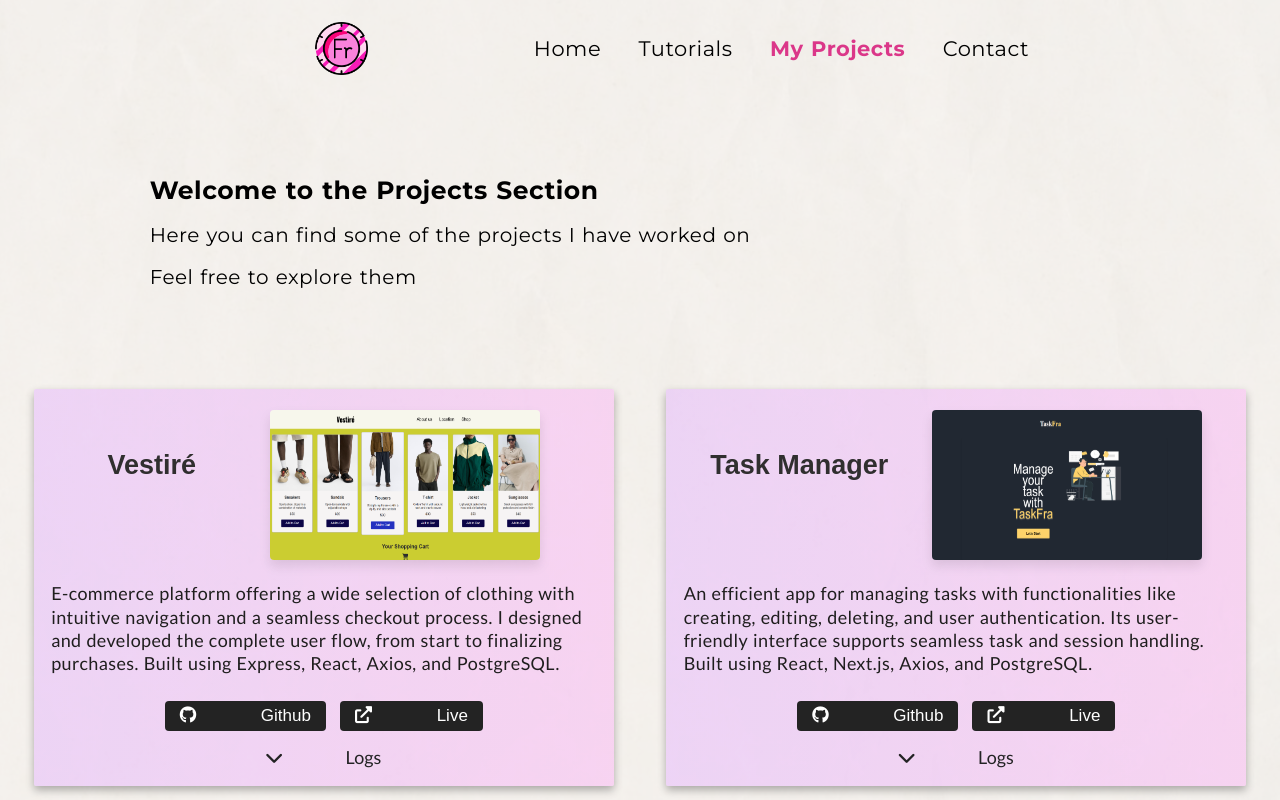
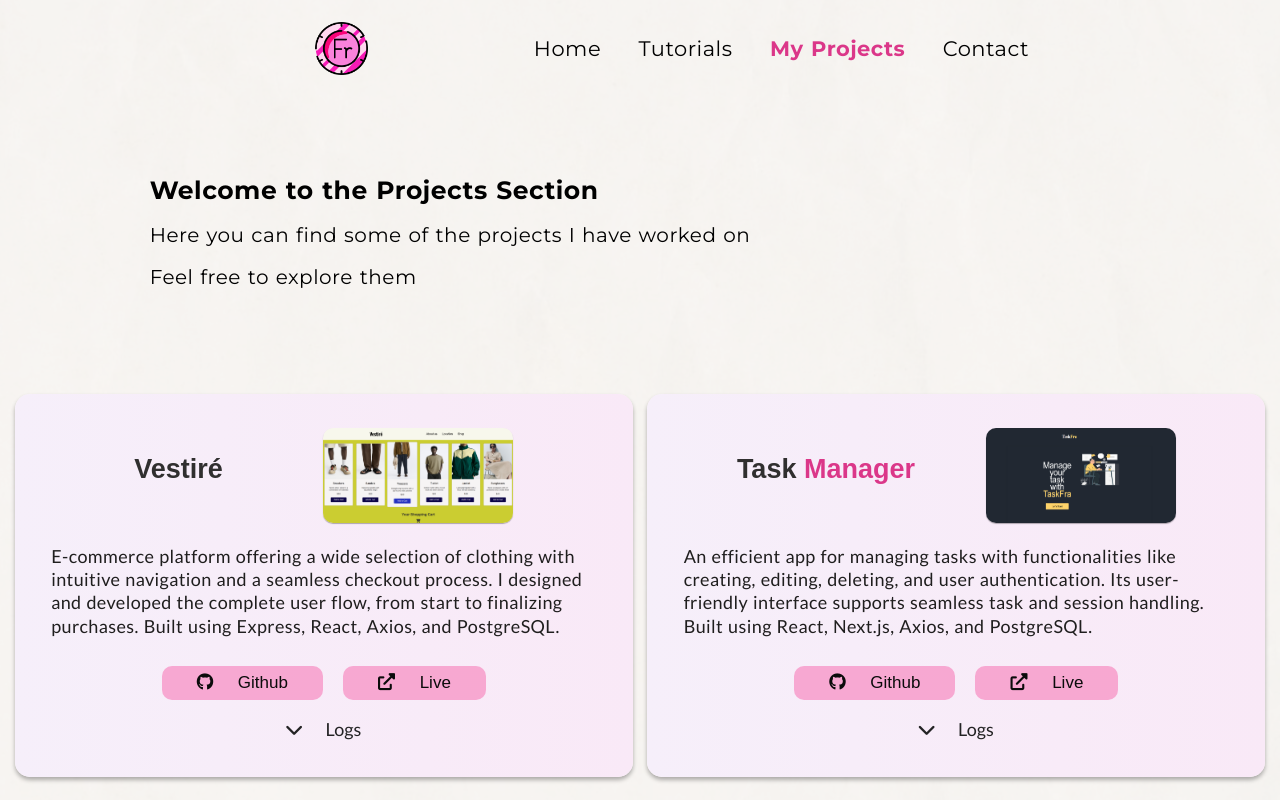
Before and after one commit to Fransei29/new-portfolio, a Next.js app: page /projects in a window 1280 px wide. Built offline with nearby package versions, Linux system fonts and the light colour scheme.

Commit message:
Implement

```diff
--- a/app/globals.css
+++ b/app/globals.css
@@ -1,5 +1,12 @@
 @import url('https://fonts.googleapis.com/css2?family=EB+Garamond:ital,wght@0,400..800;1,400..800&display=swap');
 @import url('https://fonts.googleapis.com/css2?family=Lato:wght@400;700&family=Montserrat:wght@400;700&display=swap');
+
+:root {
+  /* Paleta de colores */
+  --primary-color:rgb(219, 55, 137); /* El color que estás usando mucho */
+  --text-color:rgb(36, 36, 36);
+}
+
 
 /* --- GENERAL --- */
 html, body {
@@ -42,7 +49,7 @@ body::before {
   bottom: 0;
   width: 100%;
   height: 100%;
-  background-color: rgba(255, 255, 255, 0.8); /* Capa semi-transparente */
+  background-color: rgba(255, 255, 255, 0.85); /* Capa semi-transparente */
   z-index: -1;
 }
 
@@ -52,15 +59,16 @@ body::before {
   flex-direction: column;
   margin: 0;
   height: 100%;
-  padding: 5% 25% 5% 25%;
+  padding: 2% 23% 2% 23%;
 }
 
 
 .button-container-to-go{
   display: flex;
   justify-content: center;
-  margin-top: 10%;
+  margin-top: 5%;
   margin-right: 30%;
+  margin-bottom:3%;
 }
 
 .button-to-go{
@@ -68,7 +76,7 @@ body::before {
   margin-bottom: 5%;
   font-size: 20px;
   color: rgb(240, 239, 239);
-  background-color: rgb(201, 48, 125);
+  background-color: var(--primary-color);
   border: none;
   border-radius: 4px;
   cursor: pointer;
@@ -83,17 +91,17 @@ body::before {
 .button-container{
   display: flex;
   justify-content: center;
-  margin-top: 10%;
+  margin-top: 5%;
 }
 
 .button-tutorials{
   padding: 10px 50px;
   margin-left: 30px;
   margin-right: 30px;
-  margin-bottom: 5%;
+  margin-bottom: 10%;
   font-size: 20px;
   color: rgb(240, 239, 239);
-  background-color: rgb(201, 48, 125);
+  background-color: var(--primary-color);
   border: none;
   border-radius: 4px;
   cursor: pointer;
@@ -151,17 +159,17 @@ body::before {
   font-size: 53px;
   margin-right: 31%;
   padding-top: 11%;
-  font-weight: bold;
+  font-weight: 700;
   margin-bottom: -0.1%;
 }
 
 .name-highlight {
-  color: rgb(219, 55, 137); /* Color específico para el nombre Franco */
+  color: var(--primary-color);
 }
 
 .subtitle {
   font-size: 22px;
-  color: #302d2d;
+  color: #444343;
   padding-right: 43%;
   padding-left: 20%;
 }
@@ -182,9 +190,9 @@ body::before {
 }
 
 .waving-hand {
-  display: inline-block; /* Permite la animación en línea */
-  animation: wave 1s infinite; /* Aplica la animación con un ciclo más largo */
-  font-size: 48px; /* Tamaño del emoji de la mano */
+  display: inline-block;
+  animation: wave 1.3s infinite;
+  font-size: 51px;
 }
 
 @keyframes wave {
@@ -210,7 +218,7 @@ body::before {
 /* --- SOCIAL MEDIA --- */
 
 .socialmedia {
-  gap: 20px;
+  gap: 28px;
   transition: transform 0.5s ease-in-out;
   padding-left: 40%;
   padding-top: 5%;
@@ -219,54 +227,30 @@ body::before {
 }
 
 .soicon {
-  color: #020101;
-  padding: 15%;
+  color: #373737;
+  padding: 16%;
   font-size: 33px;
   transition: transform 0.7s cubic-bezier(0.25, 1, 0.5, 1), color 0.7s ease-in-out;
 }
 
 .socialmedia a:hover .soicon {
-  transform: scale(1.3);
+  transform: scale(1.2);
 }
 
-
-/* Estilos Generales */
-
-
-.about-main{
-  width: 100%;
-  height: 100%;
-  margin: 0;
-  padding: 0;
-}
-
-
-/* Name title */
-  .name-title {
-    padding: 4%;
- }
-
-  /* Subtitle description */
-  .sub-description{
-    font-size: 16px;
-    color: #494747;
-    margin-bottom: 8%;
+  /* Experience Section */
+  .experience-section, .projects-section, .contact-section, .skills-section {
+    margin-top: 5%;
+    margin-bottom: 7%;
   }
 
-  /* Experience Section */
-  .experience-section, .projects-section {
-    margin-top: 10%;
-    margin-bottom: 10%;
-  }
-
-  .experience-section h2, .projects-section h2 {
+  .exper3ence-section h2, .projects-section h2 {
     font-size: 28px;
     color: #222;
   }
 
   .projects-section p {
     font-size: 21px;
-    color: #202020;
+    color: #363636;
     margin-top: 4%;
     margin-bottom: 4%;
   }
@@ -291,7 +275,7 @@ body::before {
 
   .divider {
     border: none;
-    border-top: 1px solid #db3789;;
+    border-top: 1px solid var(--primary-color);
     margin-top: 3%;
     padding-top: 2%;
     padding-bottom: 2%;
@@ -339,10 +323,8 @@ body::before {
 
   /* Skills Section */
   .skills-section {
-    margin-bottom: 17%;
+    margin-bottom: 10%;
     width: 100%;
-  }
-  .skill-icon {
   }
 
   .skill-name {
@@ -354,32 +336,32 @@ body::before {
   .skills-section h2 {
     font-size: 28px;
     color: #222;
-    margin-bottom: 3%;
+    margin-bottom: 0;
   }
 
-  h3{
+  h3 {
     font-family: 'Poppins', sans-serif;
     font-weight: bold;
     font-size: 22px;
-    padding-top: 6%;
-    padding-bottom: 1%;
+    padding-top: 2%;
+    padding-bottom: 0;
     padding-left: 1%;
   }
 
   .skills-grid {
     display: grid;
-    grid-template-columns: repeat(auto-fill, minmax(120px, 1fr));
+    grid-template-columns: repeat(auto-fill, minmax(250px, 1fr));
     gap: 15px;
   }
 
   .skill-card {
-    background-color: rgba(215, 0, 190, 0.181);
+    background-color:rgb(219, 55, 137, 0.4);
     display: flex;
     flex-direction: row;
     align-items: center;
-    padding: 10px 15px;
+    padding: 10px 12px;
     text-align: center;
-    border-radius: 1px;
+    border-radius: 7px;
     box-shadow: 0 1px 3px rgba(0, 0, 0, 0.3);
     transition: transform 0.3s ease, background-color 0.3s ease;
   }
@@ -388,8 +370,6 @@ body::before {
     background-color: rgba(250, 121, 235, 0.5);
     transform: scale(1.05) ;
   }
-
-
 
 /* --- NAV BAR --- */
 
@@ -408,8 +388,9 @@ nav {
 
 .active {
   font-weight: bold;
-  color: #db3789;;  /* O el color que prefieras */
+  color: var(--primary-color);
 }
+
 nav a {
   font-size: 21px;
   color: black;
@@ -427,7 +408,7 @@ nav a::after {
   bottom: 21px;
   width: 0;
   height: 3px;
-  background-color: #db3789;
+  background-color: var(--primary-color);
   transition: width 0.4s ease;
 }
 
@@ -531,7 +512,7 @@ body.dark-mode {
   position: relative;
   padding-left: 17%;
   margin-top: 2%;
-  margin-bottom: 9%;
+  margin-bottom: 4%;
   color: black;
   text-decoration: none;
   transition: color 0.3s ease;
@@ -545,10 +526,10 @@ p {
   content: '';
   position: absolute;
   left: 22px;
-  bottom: -20px;
+  bottom: -10px;
   width: 0;
   height: 2px;
-  background-color: #db3789;
+  background-color: var(--primary-color);
   transition: width 0.4s ease;
 }
 
@@ -564,7 +545,7 @@ p {
   content: '';
   width: 0.5em;
   height: 1.1em;
-  background-color: rgb(185, 10, 127);
+  background-color: var(--primary-color);
   position: absolute;
   left: 13%;
   top: 46%;
--- a/app/page.js
+++ b/app/page.js
@@ -28,7 +28,7 @@ export default function Home() {
         <Skills></Skills>
         <h2 className="highlight contact-page-title">Get in Touch</h2>
         <p className="tit-contact2">I am always open to hearing about new ideas and work opportunities.</p>
-        <p className="tit-contact1">If you are looking for a developer passionate about building effective solutions, do not hesitate to reach out.</p>
+        <p className="tit-contact1">If you are looking for a developer passionate about building effective solutions, do not hesitate to<strong> reach out.</strong></p>
         <div className='button-container-to-go'>
           <Link href="/contact">
             <button className="button-to-go">Contact</button>
--- a/app/projects/page.js
+++ b/app/projects/page.js
@@ -48,7 +48,7 @@ const projects = [
     ]
   },
   {
-    title: 'Dynamic Blog App',
+    title: 'Dynamic Blog',
     description: `A responsive blog application that fetches posts from an RSS feed (TechCrunch) and user-generated content from Airtable. Features include dynamic routing, user blog management, and a clean, responsive design. Built using Next.js, Tailwind CSS, and Parser.`,
     link2: 'https://github.com/Fransei29/next-blogs-post/blob/main/app/page.js',
     link3: 'https://next-blogs-post-ahua.vercel.app/',
--- a/app/tutorials/tutorials.css
+++ b/app/tutorials/tutorials.css
@@ -70,9 +70,8 @@
 
   .projects-grid {
     display: grid;
-    grid-template-columns: repeat(2, 1fr); /* Dos columnas para los tutoriales */
-    gap: 20px; /* Espacio entre los elementos */
-    width: 100%; /* Asegura que ocupe todo el ancho */
+    grid-template-columns: repeat(2, 1fr);
+    gap: 4px;
   }
 
   .page-title {
--- a/components/ProjectCard/ProjectCard.css
+++ b/components/ProjectCard/ProjectCard.css
@@ -1,68 +1,67 @@
+
+
 /* --- CARDS --- */
-
 .project-card {
     display: flex;
     flex-direction: row;
     justify-content: space-evenly;
     flex-wrap: wrap;
-    border-radius: 2px;
-    background: linear-gradient(90deg, rgba(232, 193, 251, 0.6) 0%,rgba(249, 192, 244, 0.6) 100%);
+    padding: 3%;
+    border-radius: 15px;
+    background: linear-gradient(90deg, rgb(246, 239, 250) 0%,rgb(249, 233, 247) 100%);
     text-align: center;
     align-items: center;
     width: 100%;
     max-width: 580px;
     max-height: 700px;
-    margin: 30px auto;
-    box-shadow: 0 4px 8px rgba(0, 0, 0, 0.3);
+    margin: 35px auto;
+    box-shadow: 0 3px 4px rgba(0, 0, 0, 0.3);
     transition: transform 0.3s ease, box-shadow 0.3s ease;
     overflow: hidden;
   }
 
   .project-card:hover {
-    transform: translateY(-12px);
-    box-shadow: 0 8px 16px rgba(0, 0, 0, 0.3);
+    transform: translateY(-4px);
+    box-shadow: 0 4px 10px rgba(0, 0, 0, 0.3);
+    cursor: pointer;
   }
 
   .project-icon{
-    width: 35px;
-    height:35px;
-    padding-top: 8px;
+    width: 40px;
+    height:40px;
+    padding-top: 11px;
     padding-bottom: 2px;
-  }
-
-  .project-card h2 {
-    margin-top: 0;
   }
 
   .project-card a {
     display: inline-block;
     position: relative;
     flex-direction: row;
-    padding: 5px 15px;
-    margin: 7px;
-    color: #fff;
+    padding: 7px 35px;
+    margin: 10px;
+    color: rgb(11, 11, 11);
     font-size: 17px;
-    background-color: rgb(35, 35, 35);
-    border-radius: 4px;
+    background-color: rgba(248, 152, 200, 0.8);
+    border-radius: 10px;
     text-decoration: none;
     transition: background-color 0.3s ease, transform 0.3s ease;
   }
 
   .project-card a:hover {
-    background-color: rgb(50, 47, 47);
-    transform: scale(1.1);
+    background-color: rgb(245, 84, 165, 0.9);
+    transform: scale(1.05);
   }
 
   .project-card i{
-    padding-right: 60px;
+    padding-right: 20px;
   }
 
   .project-image{
-    width:280;
+    width:270;
     height:150;
-    border-radius: 4px;
+    border-radius: 10px;
     transition: transform 0.3s ease, box-shadow 0.3s ease;
-    box-shadow: 0 6px 12px rgba(0, 0, 0, 0.1);
+    box-shadow: 0 1px 1px rgba(0, 0, 0, 0.3);
     margin-top: 8%;
   }
 
@@ -82,6 +81,10 @@
     font-size: 18px;
     font-weight: bold;
     color:#302f2f;
+  }
+
+  .highlight-second-word {
+    color: var(--primary-color);
   }
 
   /* --- LOGS FROM CARDS --- */
--- a/components/ProjectCard/ProjectCard.js
+++ b/components/ProjectCard/ProjectCard.js
@@ -4,6 +4,20 @@ import Image from 'next/image';
 import '@fortawesome/fontawesome-free/css/all.min.css';
 import { useState } from 'react';
 import './/ProjectCard.css'
+
+// Función para formatear el título
+const formatTitle = (title) => {
+  const words = title.split(' ');
+  return (
+    <>
+      {words[0]}{" "}
+      <span className="highlight-second-word">
+        {words[1] || ''}
+      </span>
+      {words.slice(2).length > 0 && ` ${words.slice(2).join(' ')}`}
+    </>
+  );
+};
 
 const ProjectCard = ({ project, showDocumentation = true, onComplete }) => {
 
@@ -19,11 +33,11 @@ const ProjectCard = ({ project, showDocumentation = true, onComplete }) => {
         {project.icon && (
           <Image src={project.icon} alt={`${project.title} Icon`} width={38} height={38} className="project-icon" />
         )}
-        <h2>{project.title}</h2>
+        <h2>{formatTitle(project.title)}</h2>
       </div>
       {project.previewImage && (
         <div className="project-preview">
-          <Image src={project.previewImage} alt={`${project.title} Preview`} width={270} height={150} className="project-image"/>
+          <Image src={project.previewImage} alt={`${project.title} Preview`} width={190} height={95} className="project-image"/>
         </div>
       )}
       <div>
```
